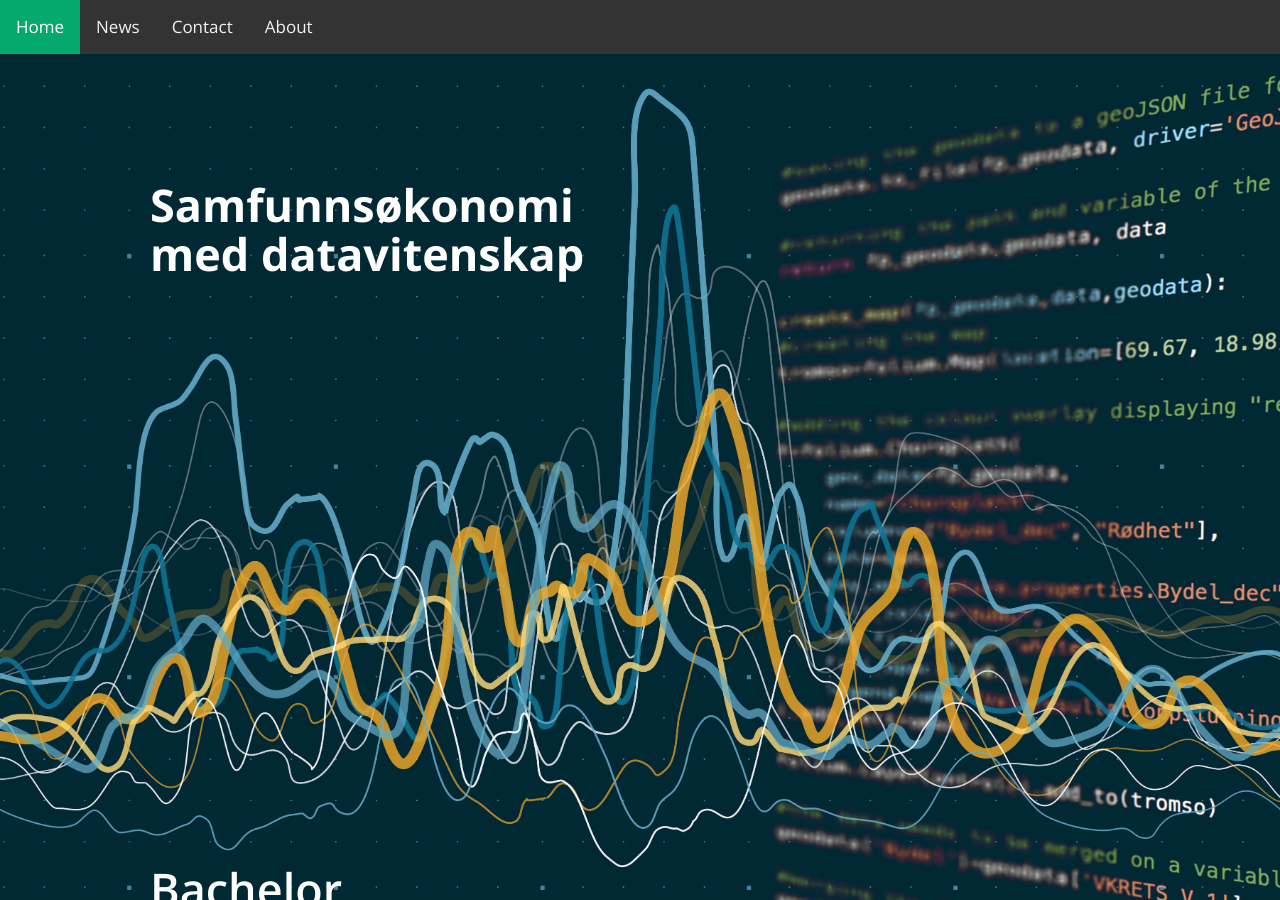
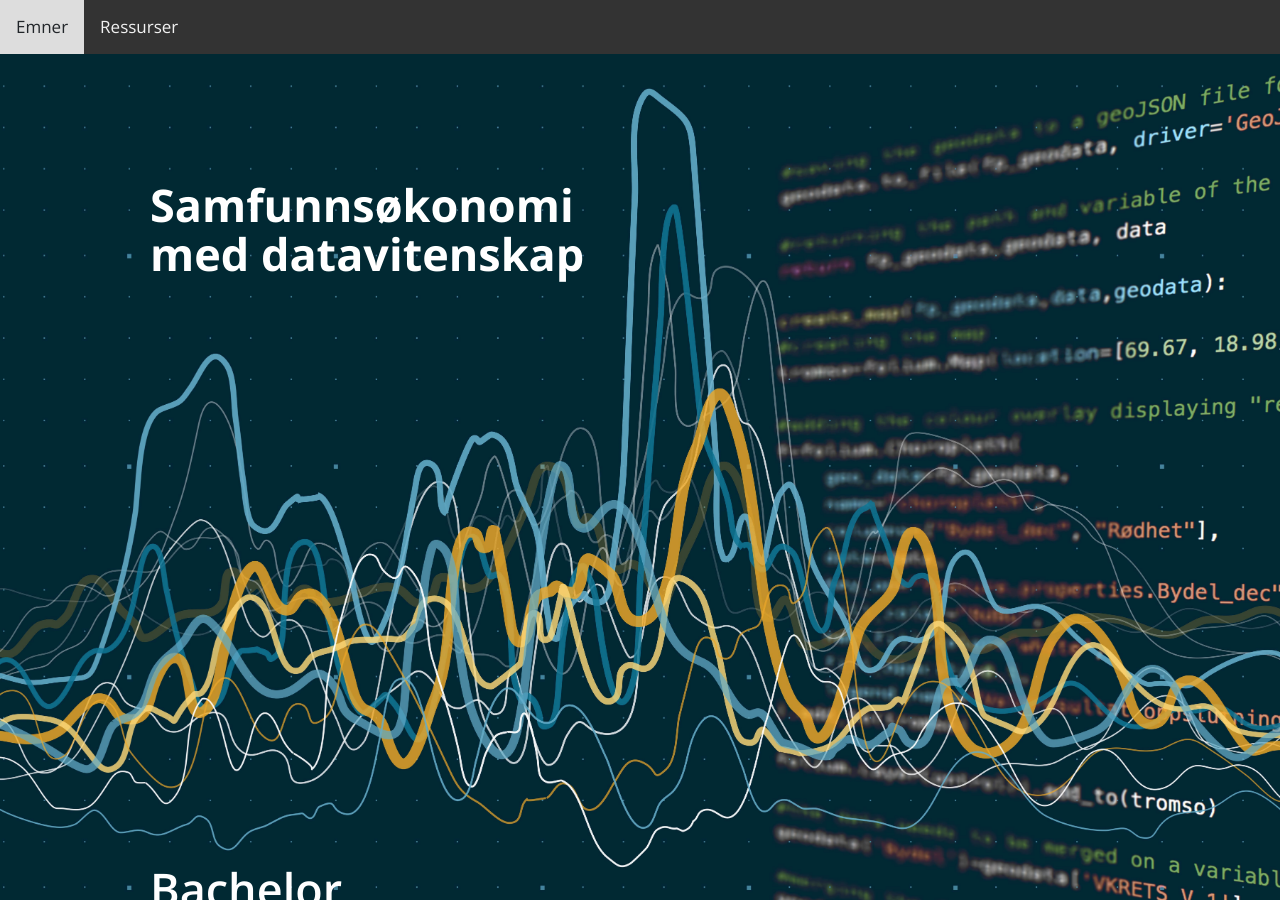
Before and after one commit to uit-econ/uit-econ.github.io, a Jekyll site: the page built from index.md, in a window 1280 px wide and 900 px high. Built offline with Jekyll 4.4.1, drawn with Linux system fonts in a browser that asks for light colours.

Commit message:
Update nav.html

```diff
--- a/_includes/nav.html
+++ b/_includes/nav.html
@@ -1,8 +1,6 @@
 <div class="topnav">
-  <a class="active" href="#home">Home</a>
-  <a href="#news">News</a>
-  <a href="#contact">Contact</a>
-  <a href="#about">About</a>
+  <a class= href="#emner-heading">Emner</a>
+  <a href="#services">Ressurser</a>
 </div>
 
 
```
